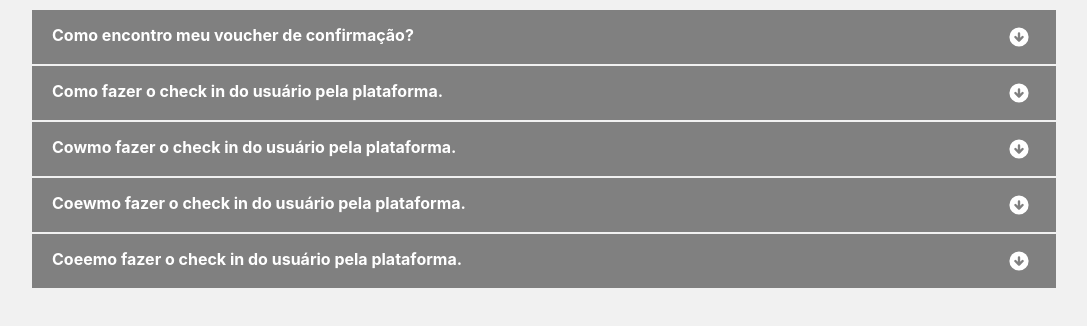
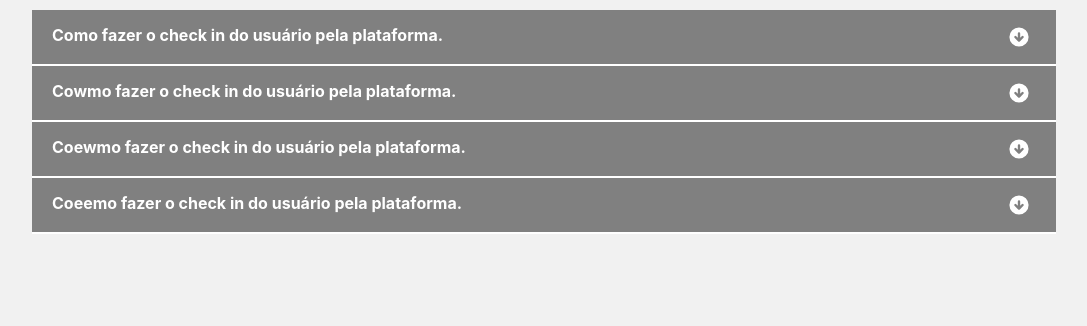
Before and after one commit to Gabriel-025/Accordion-React-simple, a React (Create React App) app: page / in a window 1280 px wide. Shown: the top 326 px of the page, without its empty margins (96-1183 px from the left). Built offline with nearby package versions, Linux system fonts and the light colour scheme.

Commit message:
efects-p

```diff
--- a/src/components/AccorFaq/data.js
+++ b/src/components/AccorFaq/data.js
@@ -1,9 +1,5 @@
 const items = [
-  {
-    title: "Como encontro meu voucher de confirmação?",
-    content:
-      "Logado em sua conta no SPRINTA, clique no ícone do seu perfil e, em seguida, em “MINHAS INSCRIÇÕESem seguida, em “MINHAS INSCRIÇÕESem seguida, em “MINHAS INSCRIÇÕESem seguida, em “MINHAS INSCRIÇÕES",
-  },
+
   {
     title: "Como fazer o check in do usuário pela plataforma.",
     content:
--- a/src/index.css
+++ b/src/index.css
@@ -15,7 +15,13 @@ code {
 
 
 .hide {
-  display: none;
+  max-height: 0;
+  pointer-events: none;
+  opacity:0;
+}
+.hide p {
+  max-height: 0vh;
+  margin:0px;
 }
 
 .active {
@@ -24,6 +30,8 @@ code {
   background:#e9e9e9;
   padding: 15px 20px;
   margin-bottom:5px;
+  opacity: 1;
+  transition: opacity ease-in-out 0.7s;
 }
 .active p {
   margin:0;
@@ -35,11 +43,11 @@ code {
   display:flex;
   justify-content: space-between;
   padding: 15px 20px;
-  margin-bottom:2px;
-
+  border-bottom:2px solid white;
+  cursor: pointer;
 }
 .title:hover {
-opacity:0.9;
+  opacity:0.9;
 }
 .App{
   display:flex;
```
